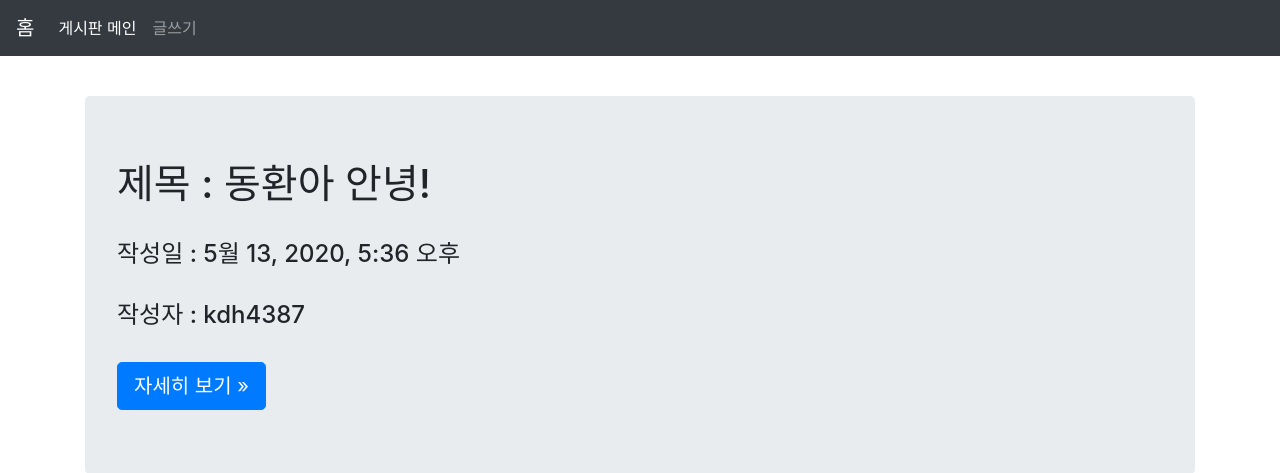
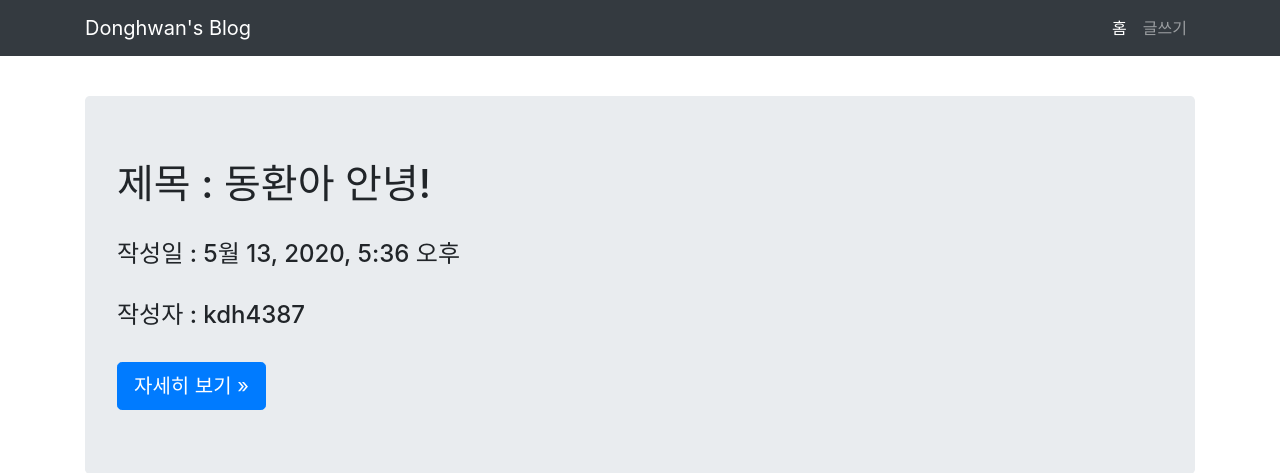
Before and after one commit to 8th-caulion/donghwan, a Django app: page /blogMain/ in a window 1280 px wide. Shown: the top 473 px of the page. Run offline with Django 3.2, Linux system fonts and the light colour scheme; data comes from the database, SQL or seed files in the repository; both versions use the stored data as it was after the commit; some libraries are stand-ins or nearby versions.

Commit message:
[UPDATE] update, delete issue

```diff
--- a/blogProject/templates/base.html
+++ b/blogProject/templates/base.html
@@ -7,29 +7,28 @@
 </head>
 
 <body>
-    <nav class="navbar navbar-expand-md navbar-dark fixed-top bg-dark">
-        <a class="navbar-brand" href="{% url 'index' %}">홈</a>
-        <button class="navbar-toggler" type="button" data-toggle="collapse" data-target="#navbarCollapse"
-            aria-controls="navbarCollapse" aria-expanded="false" aria-label="Toggle navigation">
+    <nav class="navbar navbar-expand-lg navbar-dark bg-dark fixed-top">
+        <div class="container">
+            <a class="navbar-brand" href="#">Donghwan's Blog</a>
+            <button class="navbar-toggler" type="button" data-toggle="collapse" data-target="#navbarResponsive"
+                aria-controls="navbarResponsive" aria-expanded="false" aria-label="Toggle navigation">
                 <span class="navbar-toggler-icon"></span>
             </button>
-        <div class="collapse navbar-collapse" id="navbarCollapse">
-            <ul class="navbar-nav mr-auto">
+            <div class="collapse navbar-collapse" id="navbarResponsive">
+                <ul class="navbar-nav ml-auto">
                     <li class="nav-item active">
-                    <a class="nav-link" href="{% url 'blogMain' %}">게시판 메인 <span class="sr-only">(current)</span></a>
+                        <a class="nav-link" href="{% url 'index' %}">홈
+                            <span class="sr-only">(current)</span>
+                        </a>
                     </li>
                     <li class="nav-item">
                         <a class="nav-link" href="{% url 'createBlog' %}">글쓰기</a>
                     </li>
-                <li class="nav-item">
-                    <a class="nav-link" href="#"></a>
-                </li>
-                <li class="nav-item">
-                    <a class="nav-link" href="#"></a>
-                </li>
                 </ul>
             </div>
+        </div>
     </nav>
+
 
     {% block content %}
 
--- a/blogProject/urls.py
+++ b/blogProject/urls.py
@@ -12,8 +12,9 @@ urlpatterns = [
     path('blogMain/createBlog/', blogapp.views.createBlog, name='createBlog'),
     path('ckeditor/', include('ckeditor_uploader.urls')),
     path('blogMain/detail/<int:blog_id>/', blogapp.views.detail, name='detail'),
-    path('blogMain/updateBlog/', blogapp.views.updateBlog, name='updateBlog'),
-    path('blogMain/deleteBlog/', blogapp.views.deleteBlog, name='deleteBlog'),
+    path('blogMain/updateBlog/<int:blog_id>', blogapp.views.updateBlog, name='updateBlog'),
+    path('blogMain/deleteBlog/<int:blog_id>', blogapp.views.deleteBlog, name='deleteBlog'),
 ]
 
+
 urlpatterns += static(settings.MEDIA_URL, document_root=settings.MEDIA_ROOT)
--- a/blogapp/views.py
+++ b/blogapp/views.py
@@ -9,11 +9,9 @@ def index(request):
 
 def blogMain(request):
     blogs = Blog.objects.all()
-
     return render(request, 'blogMain.html', {'blogs': blogs})
 
 def createBlog(request):
-
     if request.method == 'POST':
         form = CreateBlog(request.POST)
 
@@ -35,9 +33,7 @@ def detail(request, blog_id):
 
         if comment_form.is_valid():
             content = comment_form.cleaned_data['comment_textfield']
-
             print(content)
-
             return redirect('blogMain')
         else:
             return redirect('blogMain')
@@ -52,19 +48,22 @@ def detail(request, blog_id):
 
         return render(request, 'detail.html', context)
 
-def updateBlog(request):
+def updateBlog(request, blog_id):
+    post = Blog.objects.get(id=blog_id)
 
     if request.method == 'POST':
         form = CreateBlog(request.POST)
-
         if form.is_valid():
+            form = CreateBlog(request.POST, instance=post)
             form.save()
-            return redirect('blogMain')
+            return redirect('detail', blog_id)
         else:
             return redirect('index')
     else:
-        form = CreateBlog()
+        form = CreateBlog(instance=post)
         return render(request, 'updateBlog.html', {'form': form})
 
-def deleteBlog(request):
+def deleteBlog(request, blog_id):
+    post = get_object_or_404(Blog, pk=blog_id)
+    post.delete()
     return redirect('blogMain')
```
Also changed, not shown: blogapp/templates/detail.html (+9 -45 lines), db.sqlite3. Lines whose indentation alone changed are shown as unchanged.
